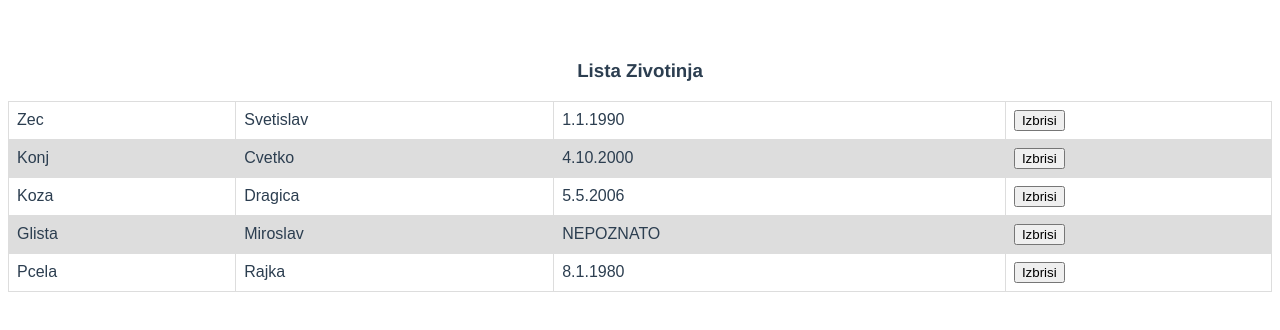
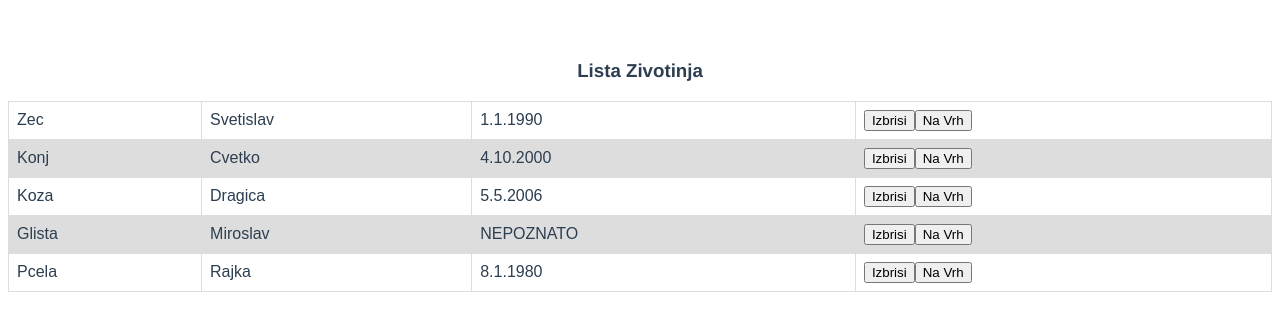
Before and after one commit to voxOO/zoo_VUEJS, a Vue app: page / in a window 1280 px wide. Shown: the top 330 px of the page. Built offline with nearby package versions, Linux system fonts and the light colour scheme.

Commit message:
zivotinja na vrh

```diff
--- a/src/components/zooapp.vue
+++ b/src/components/zooapp.vue
@@ -6,7 +6,10 @@
                 <td>{{ zivotinja.vrsta }}</td>
                 <td>{{ zivotinja.ime}}</td>
                 <td>{{ zivotinja.datum_rodjenja || "NEPOZNATO" }}</td>
-                <td><button @click="izbrisi_zivotinju(index)">Izbrisi</button></td>
+                <td>
+                    <button @click="izbrisiZivotinju(index)">Izbrisi</button>
+                    <button @click="prvaNaListi(index)">Na Vrh</button>
+                    </td>
             </tr>
         </table>
     </div>
@@ -27,8 +30,13 @@ export default {
     },
 
     methods : {
-        izbrisi_zivotinju (index) {
+        izbrisiZivotinju (index) {
             this.spisak_zivotinja.splice(index,1)
+        },
+        prvaNaListi (index) {
+           let zivotinja = this.spisak_zivotinja[index]
+           this.spisak_zivotinja.splice(index,1)
+           this.spisak_zivotinja.unshift(zivotinja)
         }
     }
 }
```
